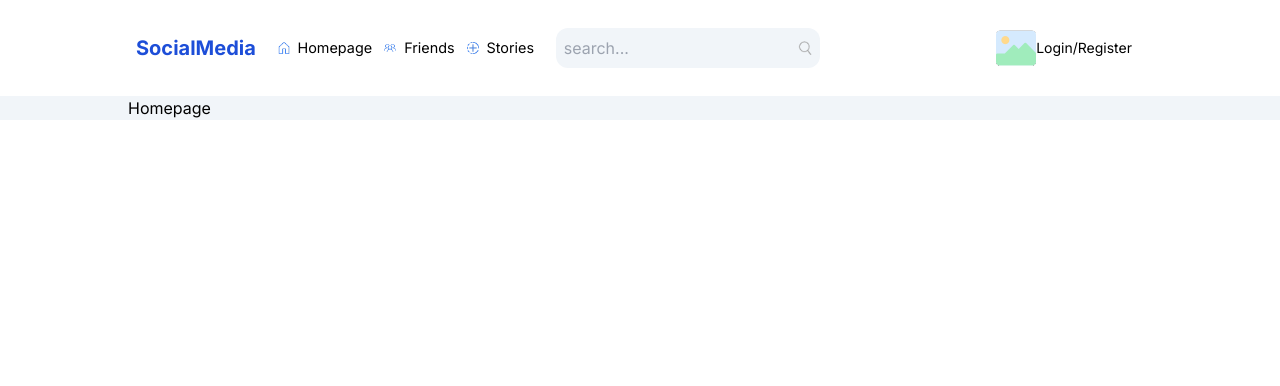
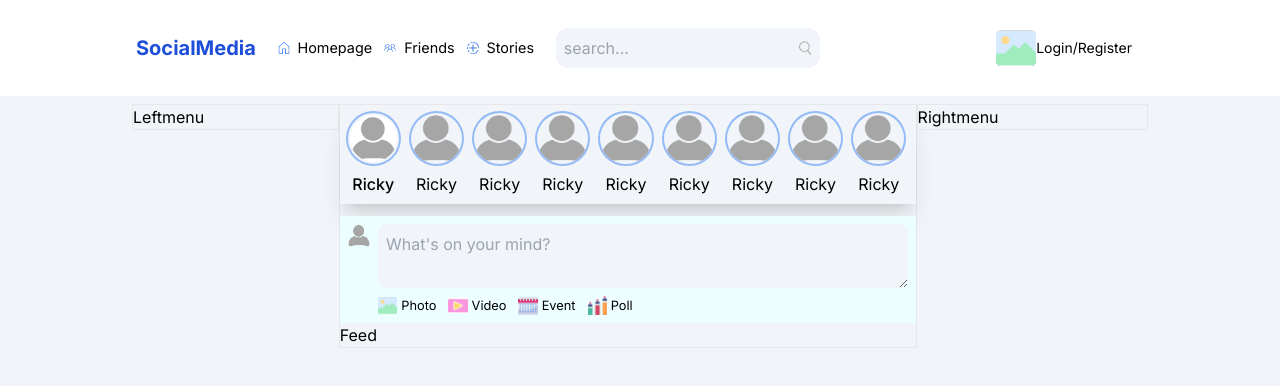
Before and after one commit to siddharth2440/social-media, a Next.js app: page / in a window 1280 px wide. Shown: the top 386 px of the page. Built offline with nearby package versions, Linux system fonts and the light colour scheme; no server answers.

Commit message:
UI in progress >>1

```diff
--- a/next.config.mjs
+++ b/next.config.mjs
@@ -4,6 +4,14 @@ const nextConfig = {
     reactCompiler: true,
     ppr: 'incremental'
   },
+  images: {
+    remotePatterns:[
+      {
+        protocol: "https",
+        hostname: "images.pexels.com"
+      }
+    ]
+  }
 };
 
 export default nextConfig;
--- a/src/app/globals.css
+++ b/src/app/globals.css
@@ -1,3 +1,11 @@
 @tailwind base;
 @tailwind components;
 @tailwind utilities;
+
+.scrollbar-hide::-webkit-scrollbar{
+    display: none;
+  }
+
+.scrollbar-hide{
+    scrollbar-width: none;
+}
--- a/src/app/page.tsx
+++ b/src/app/page.tsx
@@ -1,6 +1,33 @@
+import Addpost from "@/components/Addpost"
+import Feed from "@/components/Feed"
+import Leftmenu from "@/components/Leftmenu"
+import Rightmenu from "@/components/Rightmenu"
+import Stories from "@/components/Stories"
+
 const Homepage = () => {
   return (
-    <div className=''>Homepage</div>
+    <div className='border-3 border-green-500 min-h-screen pt-2 px-1 m-auto flex items-start justify-between '>
+
+      {/* left  */}
+
+      <div className="hidden xl:flex border w-[25%]">
+        <Leftmenu/>
+      </div>
+
+      {/* center  */}
+      <div className="w-full md:w-[70%] border">
+        <div>
+          <Stories/>
+          <Addpost/>
+          <Feed/>
+        </div>
+      </div>
+
+      {/* right  */}
+      <div className="hidden md:flex w-[28%] border">
+        <Rightmenu/>
+      </div>
+    </div>
   )
 }
 
--- /dev/null
+++ b/src/components/Addpost.tsx
@@ -0,0 +1,48 @@
+import Image from 'next/image'
+import React from 'react'
+import noAvatar from "../../public/noAvatar.png"
+import addImage from "../../public/addimage.png"
+import addVideo from "../../public/addVideo.png"
+import addEvent from "../../public/addevent.png"
+import pollImage from "../../public/poll.png"
+const Addpost = () => {
+  return (
+    <div className='flex items-start px-2 justify-start gap-2 mt-3 py-2 bg-cyan-50'>
+        <Image src={noAvatar} alt='image' height={20} width={20} className='h-[1.4rem] w-auto'/>
+
+
+        <form action="" className='flex items-start justify-start w-[100%] gap-2 flex-col'>
+
+            <textarea
+                placeholder="What's on your mind?"
+                className="flex-1 bg-slate-100 rounded-lg p-2 w-full"
+                name="desc">
+            </textarea>
+
+
+            <div className='flex items-start justify-start gap-3 flex-wrap'>
+
+
+                <div className='flex items-center justify-start gap-1'>
+                    <Image src={addImage} alt='image' className="flex h-[1.2rem] w-auto items-center gap-2 cursor-pointer" height={30} width={30}/>
+                    <span className='text-[0.8rem]'>Photo</span>
+                </div>
+                <div className='flex items-center justify-start gap-1'>
+                    <Image src={addVideo} alt='image' height={30} width={30} className="flex h-[1.2rem] w-auto items-center gap-2 cursor-pointer"/>
+                    <span className='text-[0.8rem]'>Video</span>
+                </div>
+                <div className='flex items-center justify-start gap-1'>
+                    <Image src={addEvent} alt='image' height={30} width={30} className="flex items-center gap-2 h-[1.2rem] w-auto cursor-pointer"/>
+                    <span className='text-[0.8rem]'>Event</span>
+                </div>
+                <div className='flex items-center justify-start gap-1'>
+                    <Image src={pollImage} alt='image' height={30} width={30} className="flex items-center gap-2 cursor-pointer h-[1.2rem] w-auto"/>
+                    <span className='text-[0.8rem]'>Poll</span>
+                </div>
+            </div>
+        </form>
+    </div>
+  )
+}
+
+export default Addpost
--- /dev/null
+++ b/src/components/Feed.tsx
@@ -0,0 +1,9 @@
+import React from 'react'
+
+const Feed = () => {
+  return (
+    <div>Feed</div>
+  )
+}
+
+export default Feed
--- /dev/null
+++ b/src/components/Leftmenu.tsx
@@ -0,0 +1,9 @@
+import React from 'react'
+
+const Leftmenu = () => {
+  return (
+    <div>Leftmenu</div>
+  )
+}
+
+export default Leftmenu
--- /dev/null
+++ b/src/components/Rightmenu.tsx
@@ -0,0 +1,9 @@
+import React from 'react'
+
+const Rightmenu = () => {
+  return (
+    <div>Rightmenu</div>
+  )
+}
+
+export default Rightmenu
--- /dev/null
+++ b/src/components/Stories.tsx
@@ -0,0 +1,56 @@
+import Image from 'next/image'
+import React from 'react'
+import noAvatar from "../../public/noAvatar.png"
+
+const Stories = () => {
+  return (
+    <div className='w-[100%] rounded-sm bg-slate-100 shadow-xl px-2 m-auto overflow-scroll scrollbar-hide py-2'>
+
+        <div className='flex items-start justify-normal gap-3'>
+
+            <div className='flex flex-col items-center gap-2 cursor-pointer'>
+                <Image src={noAvatar} width={80} height={80} className='w-auto bg-white h-[3.2rem] border-2 border-slate-100 rounded-full ring-2' alt='story-image' />
+                <p className='font-medium'>Ricky</p>
+            </div>
+
+            <div className='flex flex-col items-center gap-2 cursor-pointer'>
+                <Image src={noAvatar} width={80} height={80} className='w-auto h-[3.2rem] rounded-full ring-2' alt='sotry-image' />
+                <p>Ricky</p>
+            </div>
+            <div className='flex flex-col items-center gap-2 cursor-pointer'>
+                <Image src={noAvatar} width={80} height={80} className='w-auto h-[3.2rem] rounded-full ring-2' alt='sotry-image' />
+                <p>Ricky</p>
+            </div>
+            <div className='flex flex-col items-center gap-2 cursor-pointer'>
+                <Image src={noAvatar} width={80} height={80} className='w-auto h-[3.2rem] rounded-full ring-2' alt='sotry-image' />
+                <p>Ricky</p>
+            </div>
+            <div className='flex flex-col items-center gap-2 cursor-pointer'>
+                <Image src={noAvatar} width={80} height={80} className='w-auto h-[3.2rem] rounded-full ring-2' alt='sotry-image' />
+                <p>Ricky</p>
+            </div>
+            <div className='flex flex-col items-center gap-2 cursor-pointer'>
+                <Image src={noAvatar} width={80} height={80} className='w-auto h-[3.2rem] rounded-full ring-2' alt='sotry-image' />
+                <p>Ricky</p>
+            </div>
+            <div className='flex flex-col items-center gap-2 cursor-pointer'>
+                <Image src={noAvatar} width={80} height={80} className='w-auto h-[3.2rem] rounded-full ring-2' alt='sotry-image' />
+                <p>Ricky</p>
+            </div>
+            <div className='flex flex-col items-center gap-2 cursor-pointer'>
+                <Image src={noAvatar} width={80} height={80} className='w-auto h-[3.2rem] rounded-full ring-2' alt='sotry-image' />
+                <p>Ricky</p>
+            </div>
+            <div className='flex flex-col items-center gap-2 cursor-pointer'>
+                <Image src={noAvatar} width={80} height={80} className='w-auto h-[3.2rem] rounded-full ring-2' alt='sotry-image' />
+                <p>Ricky</p>
+            </div>
+
+
+        </div>
+
+    </div>
+  )
+}
+
+export default Stories
```
